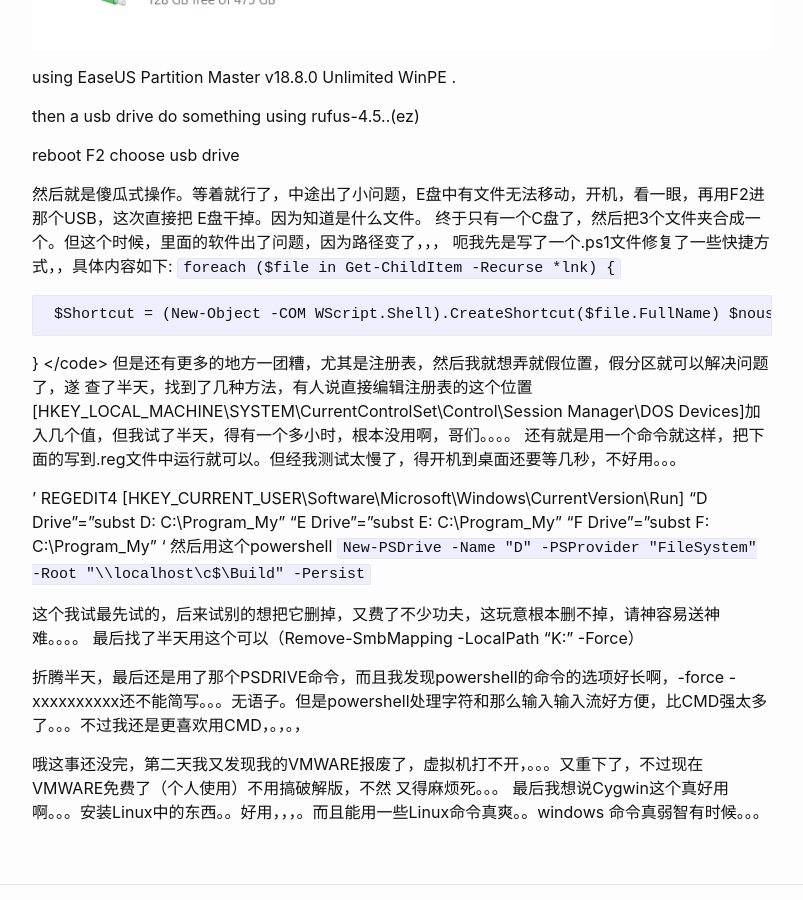
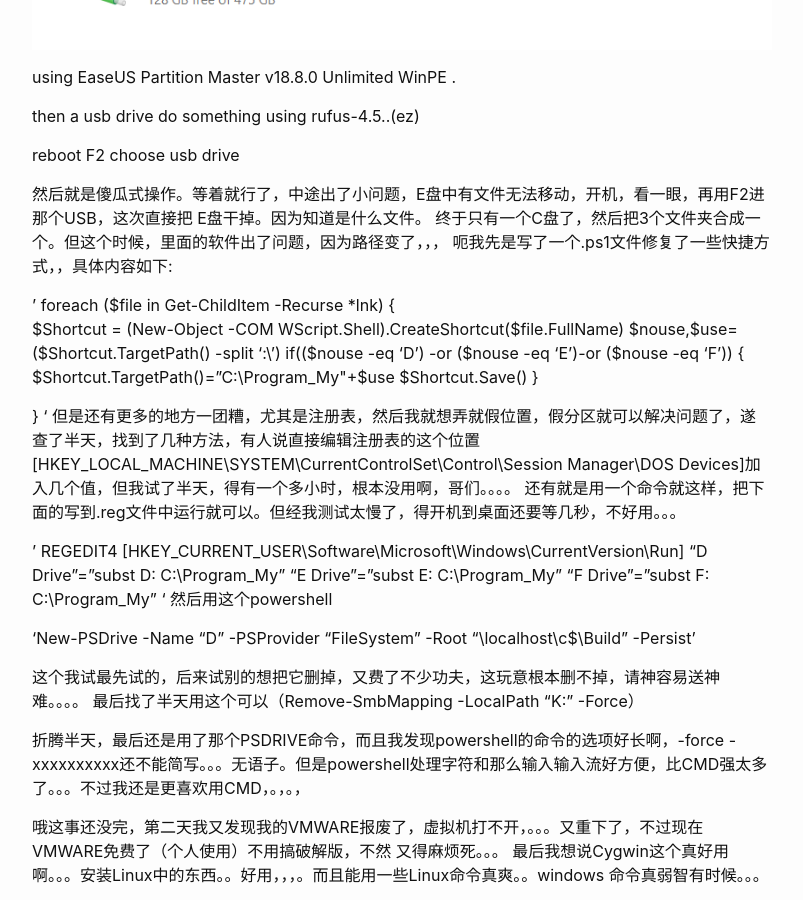
Before and after one commit to zzfhadr/izuchannn.github.io, a Jekyll site: the page built from _posts/2024-09-06-周五-8：54：49：33-windowsdrive.markdown, in a window 1280 px wide and 900 px high, scrolled down 1130 px. Shown: the whole window, without its empty margins (238-1041 px from the left). Built offline with Jekyll 4.4.1, drawn with Linux system fonts in a browser that asks for light colours.

Commit message:
autobatscriptdoupdateforme

```diff
--- a/_posts/2024-09-06-周五-8：54：49：33-windowsdrive.markdown
+++ b/_posts/2024-09-06-周五-8：54：49：33-windowsdrive.markdown
@@ -27,10 +27,9 @@ reboot F2 choose usb drive
 E盘干掉。因为知道是什么文件。
 终于只有一个C盘了，然后把3个文件夹合成一个。但这个时候，里面的软件出了问题，因为路径变了，，，
 呃我先是写了一个.ps1文件修复了一些快捷方式，，具体内容如下:
-<code>
- foreach ($file in Get-ChildItem -Recurse *lnk)
+
+' foreach ($file in Get-ChildItem -Recurse *lnk)
 {
-
      $Shortcut = (New-Object -COM WScript.Shell).CreateShortcut($file.FullName)
 $nouse,$use=($Shortcut.TargetPath() -split ':\\')
 if(($nouse -eq 'D') -or ($nouse -eq 'E')-or ($nouse -eq 'F'))
@@ -40,7 +39,7 @@ $Shortcut.Save()
 }
 
 }
-</code>
+'
 但是还有更多的地方一团糟，尤其是注册表，然后我就想弄就假位置，假分区就可以解决问题了，遂
 查了半天，找到了几种方法，有人说直接编辑注册表的这个位置[HKEY_LOCAL_MACHINE\SYSTEM\CurrentControlSet\Control\Session Manager\DOS Devices]加入几个值，但我试了半天，得有一个多小时，根本没用啊，哥们。。。。
 还有就是用一个命令就这样，把下面的写到.reg文件中运行就可以。但经我测试太慢了，得开机到桌面还要等几秒，不好用。。。
@@ -52,9 +51,9 @@ $Shortcut.Save()
 "F Drive"="subst F: C:\\Program_My"
 '
 然后用这个powershell
-<code>
-New-PSDrive -Name "D" -PSProvider "FileSystem" -Root "\\localhost\c$\Build" -Persist
-</code>
+
+'New-PSDrive -Name "D" -PSProvider "FileSystem" -Root "\\localhost\c$\Build" -Persist'
+
 
 这个我试最先试的，后来试别的想把它删掉，又费了不少功夫，这玩意根本删不掉，请神容易送神难。。。。
 最后找了半天用这个可以（Remove-SmbMapping -LocalPath "K:" -Force）
```
